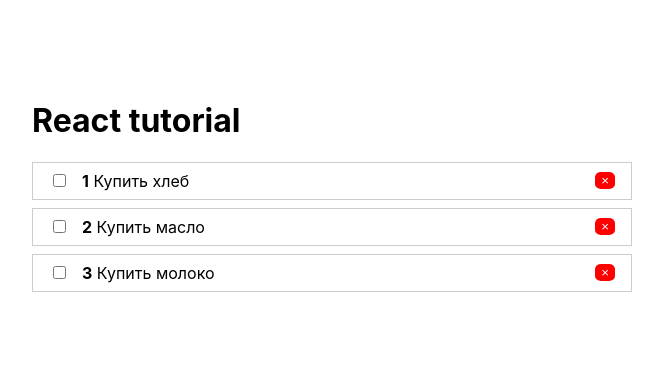
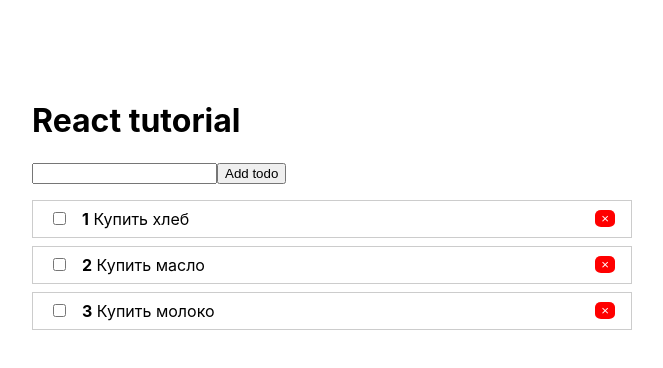
Before and after one commit to vernigora2k/todos-list, a React (Create React App) app: page / in a window 1280 px wide. Shown: the top 368 px of the page, without its empty margins (308-971 px from the left). Built offline with nearby package versions, Linux system fonts and the light colour scheme.

Commit message:
v1.0.6stable 55:20 min finished

```diff
--- a/src/App.js
+++ b/src/App.js
@@ -1,5 +1,7 @@
 import React from 'react';
 import TodoList from './Todo/TodoList';
+import Context from './context';
+import AddTodo from './Todo/AddTodo';
 
 function App() {
   const [todos, setTodos] = React.useState([
@@ -19,12 +21,28 @@ function toggleTodo(id) {
     )
   }
 
+  function removeTodo(id) {
+    setTodos(todos.filter(todo => todo.id !== id))
+  }
+
+  function addTodo(title) {
+    setTodos(todos.concat([{
+      title,
+      id: Date.now(),
+      completed: false
+      }])
+    )
+  }
+
   return (
+    <Context.Provider value={{removeTodo}}>
       <div className="wrapper">
         <h1>React tutorial</h1>
+        <AddTodo onCreate={addTodo}></AddTodo>
+        {todos.length ? <TodoList todos={todos} onToggle={toggleTodo}></TodoList> : <p>There is no todos</p>}
 
-      <TodoList todos={todos} onToggle={toggleTodo}></TodoList>
       </div>
+    </Context.Provider>
   )
 }
 
--- /dev/null
+++ b/src/Todo/AddTodo.js
@@ -0,0 +1,28 @@
+import React, { useState } from 'react'
+import PropTypes from 'prop-types'
+
+function AddTodo({ onCreate }) {
+    const [value, setValue] = useState('')
+
+    function submitHandler(event) {
+        event.preventDefault()
+
+        if (value.trim()) {
+            onCreate(value)
+            setValue('')
+        }
+    }
+
+    return (
+        <form style={{marginBottom: '1rem'}} onSubmit={submitHandler}>
+            <input value={value} onChange={event => setValue(event.target.value)}></input>
+            <button type='submit'>Add todo</button>
+        </form>
+    )
+}
+
+AddTodo.propTypes = {
+    onCreate: PropTypes.func.isRequired
+}
+
+export default AddTodo
--- a/src/Todo/TodoItem.js
+++ b/src/Todo/TodoItem.js
@@ -1,5 +1,6 @@
-import React from 'react'
+import React, { useContext} from 'react'
 import PropTypes from 'prop-types'
+import Context from '../context'
 
 const styles = {
     li: {
@@ -17,10 +18,8 @@ const styles = {
 }
 
  function TodoItem({ todo, index, change }) {
-     console.log(todo)
+    const { removeTodo } = useContext(Context)
     const classes = []
-    console.log('classes is',classes)
-    console.log('todo.completed = ', todo.completed)
 
     if (todo.completed) {
         classes.push('done')
@@ -40,7 +39,7 @@ const styles = {
             {todo.title}
         </span>
 
-        <button className='rm'>&times;</button>
+        <button className='rm' onClick={() => removeTodo(todo.id)}>&times;</button>
     </li>
     )
 }
--- /dev/null
+++ b/src/context.js
@@ -0,0 +1,5 @@
+import React from 'react'
+
+const Context = React.createContext()
+
+export default Context
```
Lines whose indentation alone changed are shown as unchanged.
